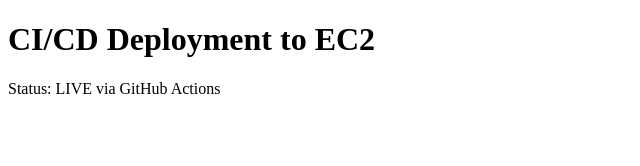
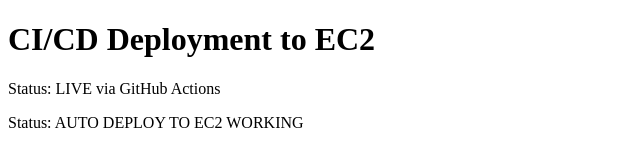
Before and after one commit to madhul91/github-actions-ec2-cicd, a plain HTML site: page index.html in a window 1280 px wide. Shown: the whole page, without its empty margins (0-640 px from the left). Drawn offline with Linux system fonts and the light colour scheme.

Commit message:
cd complete

```diff
--- a/index.html
+++ b/index.html
@@ -6,5 +6,8 @@
 <body>
   <h1>CI/CD Deployment to EC2</h1>
   <p>Status: LIVE via GitHub Actions</p>
+  <p>Status: AUTO DEPLOY TO EC2 WORKING</p>
+
+
 </body>
 </html>
```
Also changed, not shown: 1 other file.
